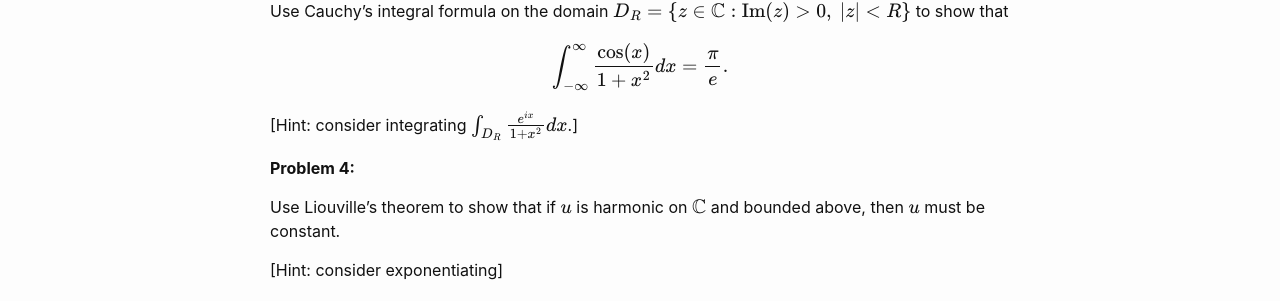
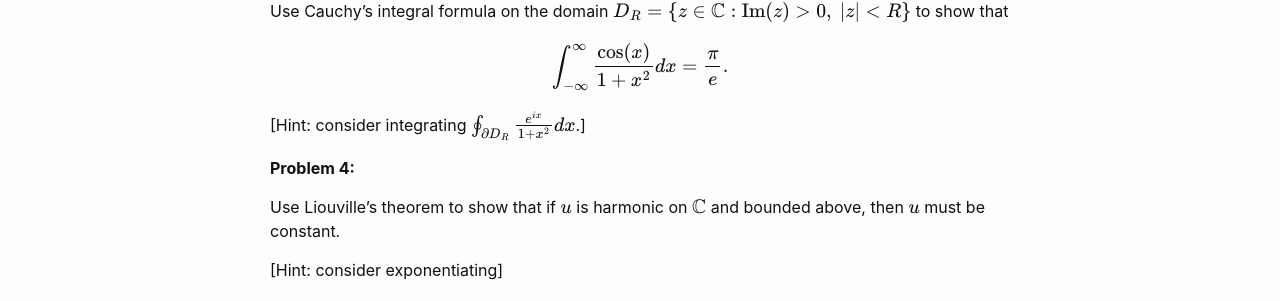
Before and after one commit to wcasper/math412fall2021, a Jekyll site: the page built from _homework/hw4.md, in a window 1280 px wide. Shown: the part 912-1213 px from the top of the page. Built offline with Jekyll 4.4.1, drawn with Linux system fonts in a browser that asks for light colours.

Commit message:
fixed typo

```diff
--- a/_homework/hw4.md
+++ b/_homework/hw4.md
@@ -36,7 +36,7 @@ Use Cauchy's integral formula on the domain $$D_R = \{z\in\mathbb C: \text{Im}(z
 
 $$\int_{-\infty}^\infty \frac{\cos(x)}{1+x^2}dx = \frac{\pi}{e}.$$
 
-[Hint: consider integrating $$\int_{D_R} \frac{e^{ix}}{1+x^2}dx$$.]
+[Hint: consider integrating $$\oint_{\partial D_R} \frac{e^{ix}}{1+x^2}dx$$.]
 
 **Problem 4:**
 
```
